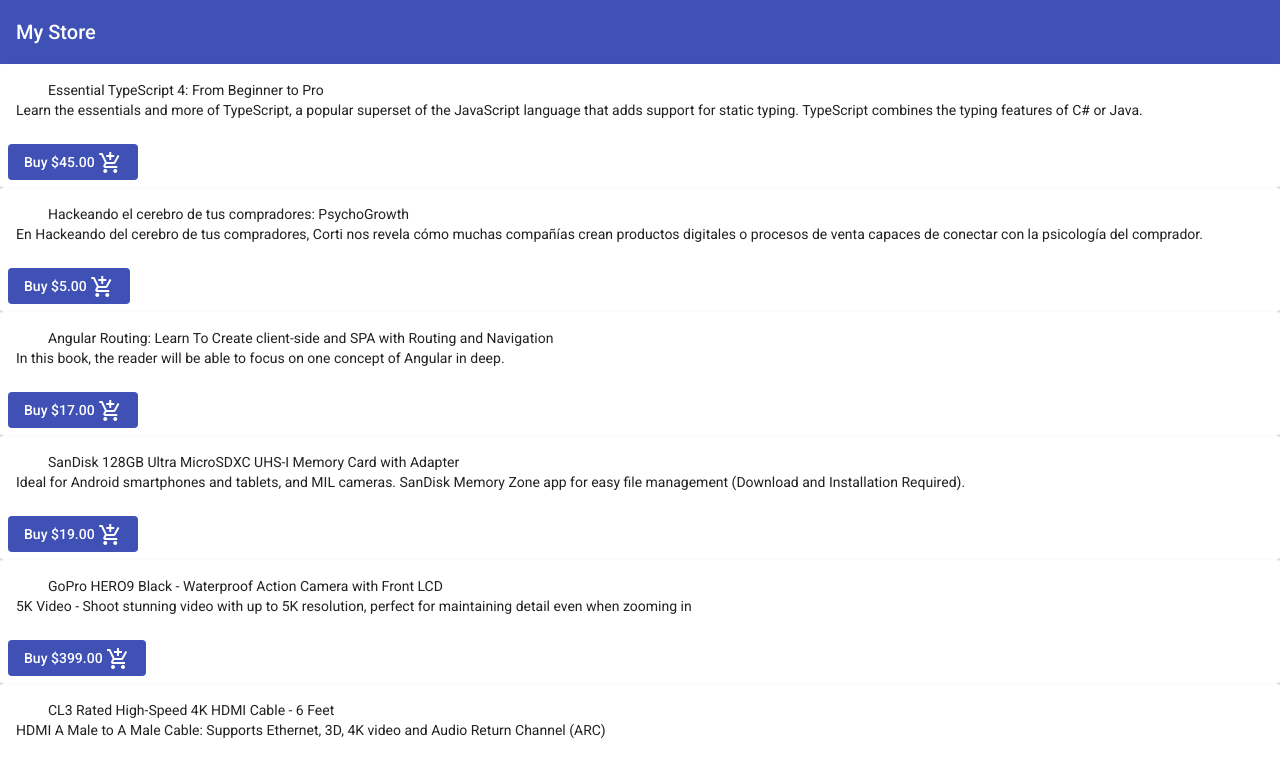
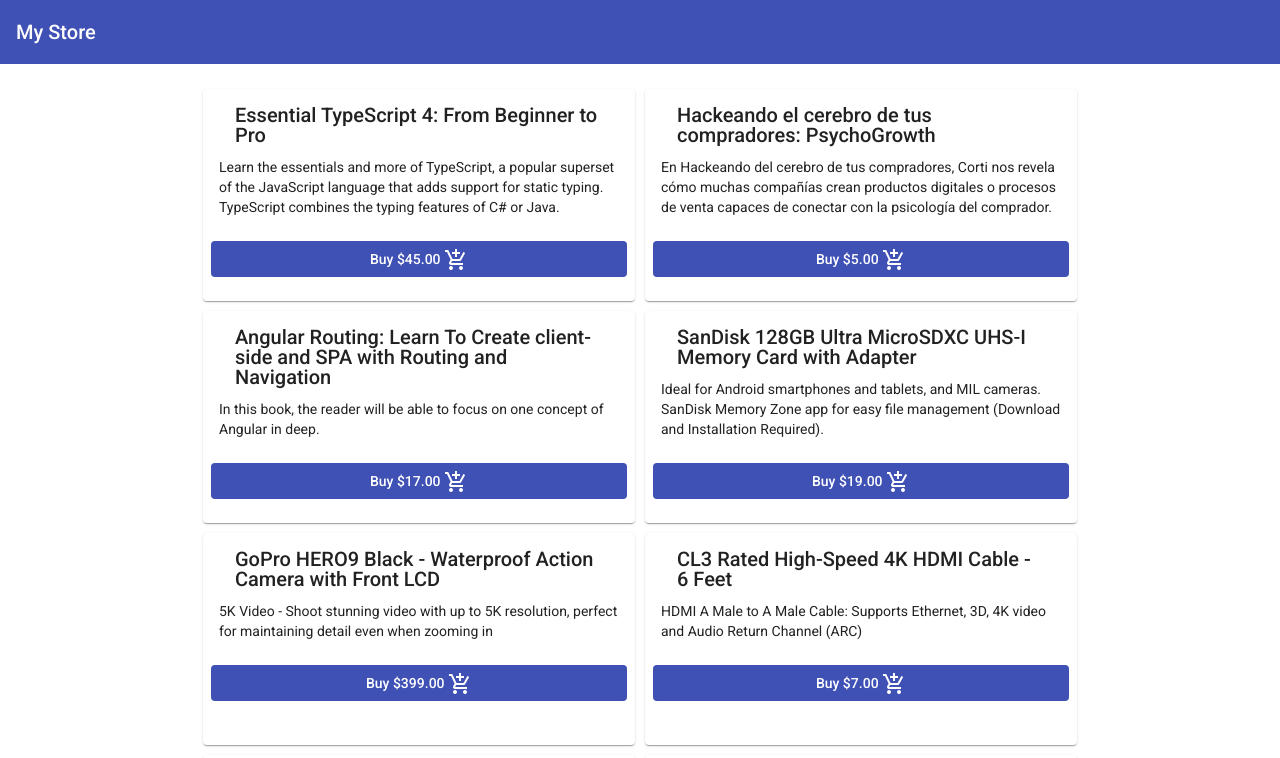
Before and after one commit to nobolaa/Shop-Angular12, an Angular app: page /products in a window 1280 px wide. Shown: the top 758 px of the page. Built offline with nearby package versions, Linux system fonts and the light colour scheme; data requests are answered from the project's data file.

Commit message:
Exercise 10:
Added style to component products

```diff
--- a/src/app/pages/products/products.component.html
+++ b/src/app/pages/products/products.component.html
@@ -1,7 +1,7 @@
 <section class="products">
     <mat-card class="card" *ngFor="let product of products">
         <mat-card-header>
-            {{ product.name }}
+            <mat-card-title>{{ product.name }}</mat-card-title>
         </mat-card-header>
         <mat-card-content>
             {{ product.description }}
--- a/src/app/pages/products/products.component.scss
+++ b/src/app/pages/products/products.component.scss
@@ -0,0 +1,19 @@
+section.products{
+    display: flex;
+    flex-wrap: wrap;
+    justify-content: center;
+    align-items: center;
+    margin-top: 20px;
+
+    .card{
+        margin:5px;
+        min-height: 180px;
+        min-width: 400px;
+        max-width: 400px;
+        height:100%;
+    }
+
+    button{
+        width: 100%;
+    }
+}
```
